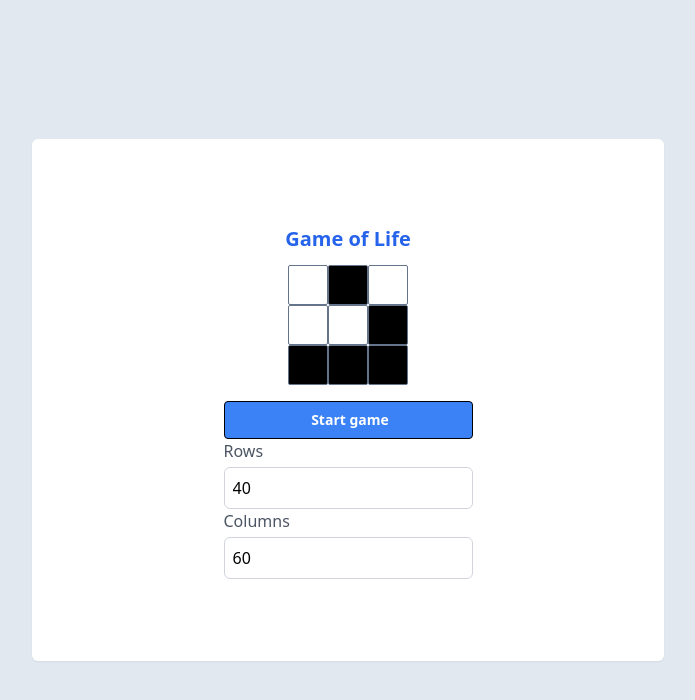
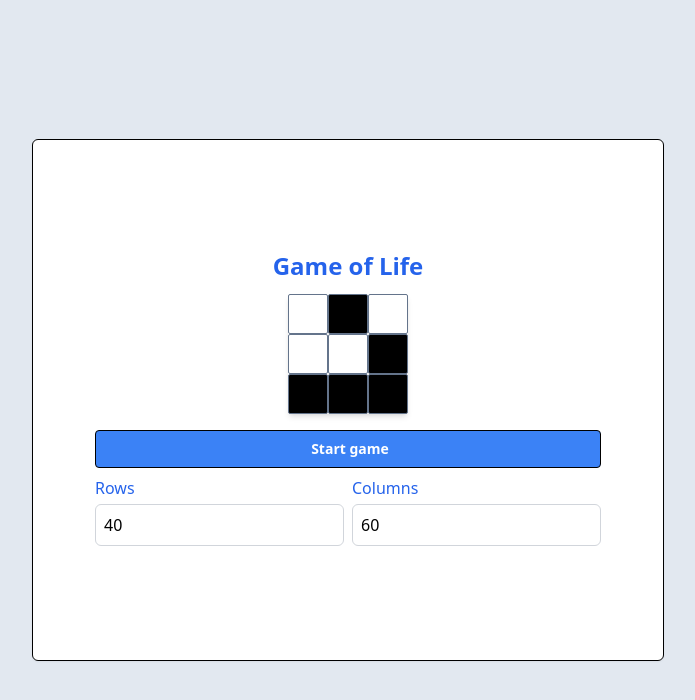
Before and after one commit to samdalvai/game-of-life, a React (Vite) app: page / in a window 1280 px wide. Shown: the top 700 px of the page, without its empty margins (292-987 px from the left). Built offline with nearby package versions, Linux system fonts and the light colour scheme.

Commit message:
Implement full main menu functionality

```diff
--- a/src/components/GameLogo.tsx
+++ b/src/components/GameLogo.tsx
@@ -3,7 +3,7 @@ const GameLogo = () => {
         return <div className={`w-10 h-10 ${color === 'black' ? 'bg-black' : 'bg-white'} flex-shrink-0 border-solid border border-slate-500 rounded-sm`} />;
     };
 
-    return <div>
+    return <div className="shadow-md">
         <div className="flex justify-center">
             <Square color="white" />
             <Square color="black" />
--- a/src/components/MainMenu.tsx
+++ b/src/components/MainMenu.tsx
@@ -27,17 +27,23 @@ const MainMenu = () => {
         setGameBoardSize({ ...gameBoardSize, [event.target.name]: newValue });
     };
 
-    return <div className="w-full h-2/3 md:w-1/2 rounded-md flex flex-col justify-center items-center bg-white shadow-sm">
-        <h1 className="font-bold text-xl py-3 text-blue-600">Game of Life</h1>
+    return <div className="w-full h-2/3 lg:w-1/2 rounded-md flex flex-col justify-center items-center bg-white shadow-sm border border-black">
+        <h1 className="font-bold text-2xl py-3 text-blue-600">Game of Life</h1>
         <GameLogo />
         <div className="pt-4 pb-2">
+            <div className="px-2">
                 <Button text="Start game" color="blue" onClick={handleStartGame} />
+            </div>
+            <div className="flex py-2 px-2">
+                <div className="pe-1">
                     <NumberInput
                         value={gameBoardSize.rows}
                         label="Rows"
                         name="rows"
                         onChange={handleGameBoardSizeChange}
                     />
+                </div>
+                <div className="ps-1">
                     <NumberInput
                         value={gameBoardSize.columns}
                         label="Columns"
@@ -45,6 +51,8 @@ const MainMenu = () => {
                         onChange={handleGameBoardSizeChange}
                     />
                 </div>
+            </div>
+        </div>
     </div>;
 };
 
--- a/src/components/NumberInput.tsx
+++ b/src/components/NumberInput.tsx
@@ -1,6 +1,6 @@
 const NumberInput = ({ value, name, label, onChange }: { value: number, name: string, label: string, onChange: React.ChangeEventHandler<HTMLInputElement> }) => {
     return <div className="w-full">
-        <label className="block text-gray-600">{label}</label>
+        <label className="block text-blue-600">{label}</label>
         <input
             type="number"
             name={name}
```
Lines whose indentation alone changed are shown as unchanged.
